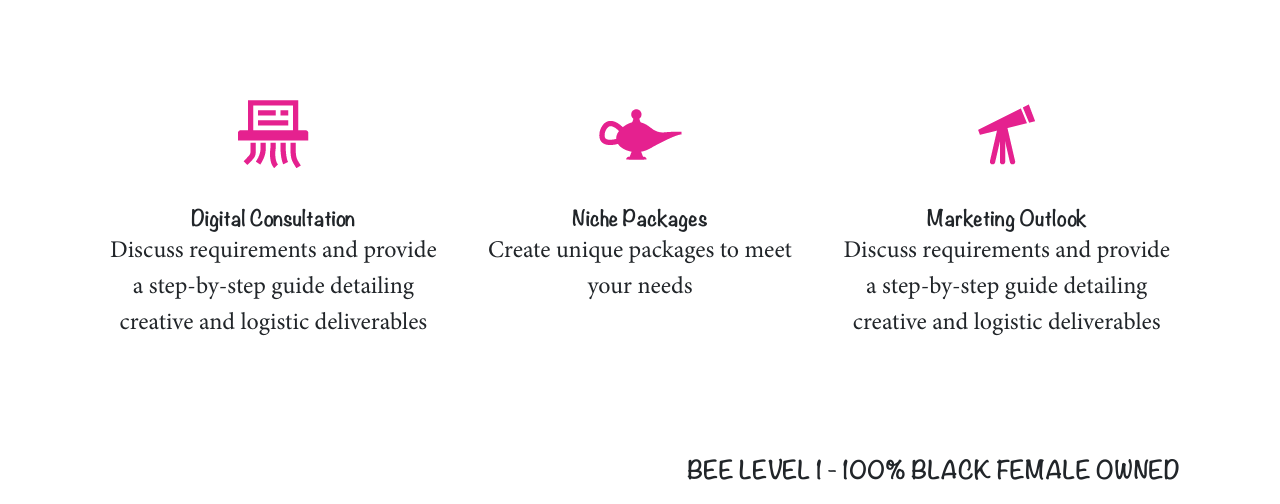
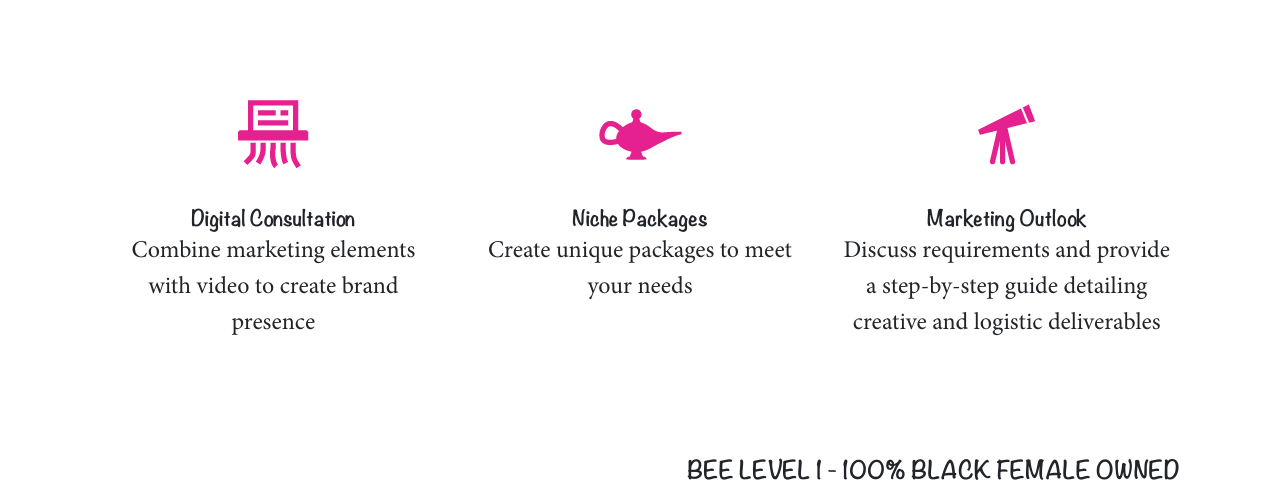
Before and after one commit to Psyfo/watchdog-web-client, a Node server app: page / in a window 1280 px wide. Shown: the part 701-1205 px from the top of the page. Run offline with Node 20, Linux system fonts and the light colour scheme; some libraries are stand-ins or nearby versions.

```diff
--- a/views/about.pug
+++ b/views/about.pug
@@ -12,7 +12,7 @@ block content
                 .feature__icon
                     img(src="images/2x/shredder@2x.png", alt="paper shredder")
                 .feature__title Digital Consultation
-                .feature__content Discuss requirements and provide a step-by-step guide detailing creative and logistic deliverables
+                .feature__content Combine  marketing elements with video to create brand presence
 
             .feature
                 .feature__icon
--- a/views/index.pug
+++ b/views/index.pug
@@ -15,7 +15,7 @@ block content
                 .feature__icon
                     img(src="./images/2x/shredder@2x.png", alt="paper shredder")
                 .feature__title Digital Consultation
-                .feature__content Discuss requirements and provide a step-by-step guide detailing creative and logistic deliverables
+                .feature__content Combine  marketing elements with video to create brand presence
 
             .feature
                 .feature__icon
```
